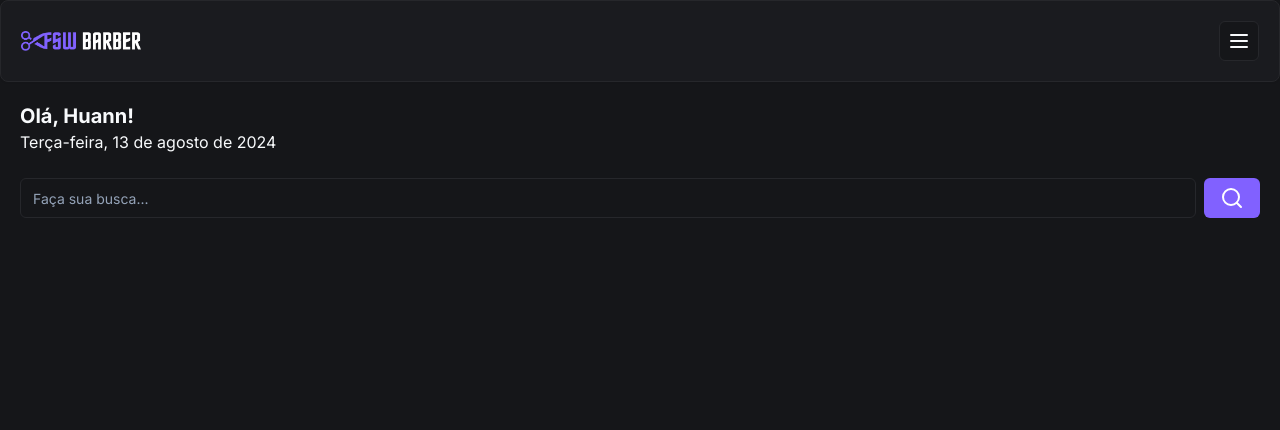
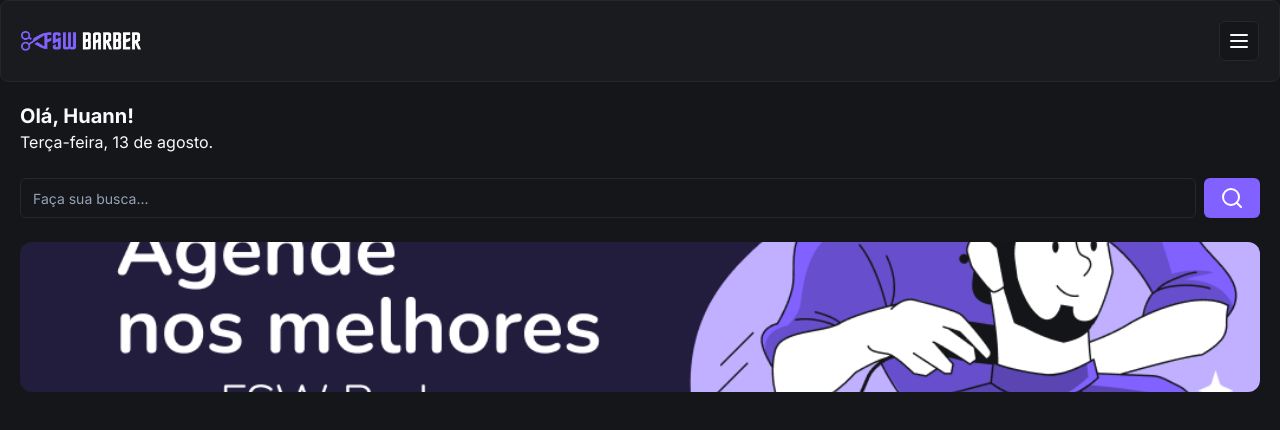
Before and after one commit to huannvictor/fsw-barber, a Next.js app: page / in a window 1280 px wide. Shown: the top 430 px of the page. Built offline with nearby package versions, Linux system fonts and the light colour scheme.

Commit message:
feat: add banner

```diff
--- a/app/page.tsx
+++ b/app/page.tsx
@@ -10,7 +10,7 @@ export default function Home() {
       <Header />
       <div className="p-5">
         <h2 className="text-xl font-bold">Olá, Huann!</h2>
-        <p>Terça-feira, 13 de agosto de 2024</p>
+        <p>Terça-feira, 13 de agosto.</p>
 
         <div className="mt-6 flex items-center gap-2">
           <Input placeholder="Faça sua busca..." />
@@ -19,11 +19,11 @@ export default function Home() {
           </Button>
         </div>
 
-        <div className="relative h-[150] w-full">
+        <div className="relative mt-6 h-[150px] w-full">
           <Image
-            alt="banner"
+            alt="agende nos melhores com FSW barber"
             src="/banner-01.png"
-            className="object-cover"
+            className="rounded-xl object-cover"
             fill
           />
         </div>
```
